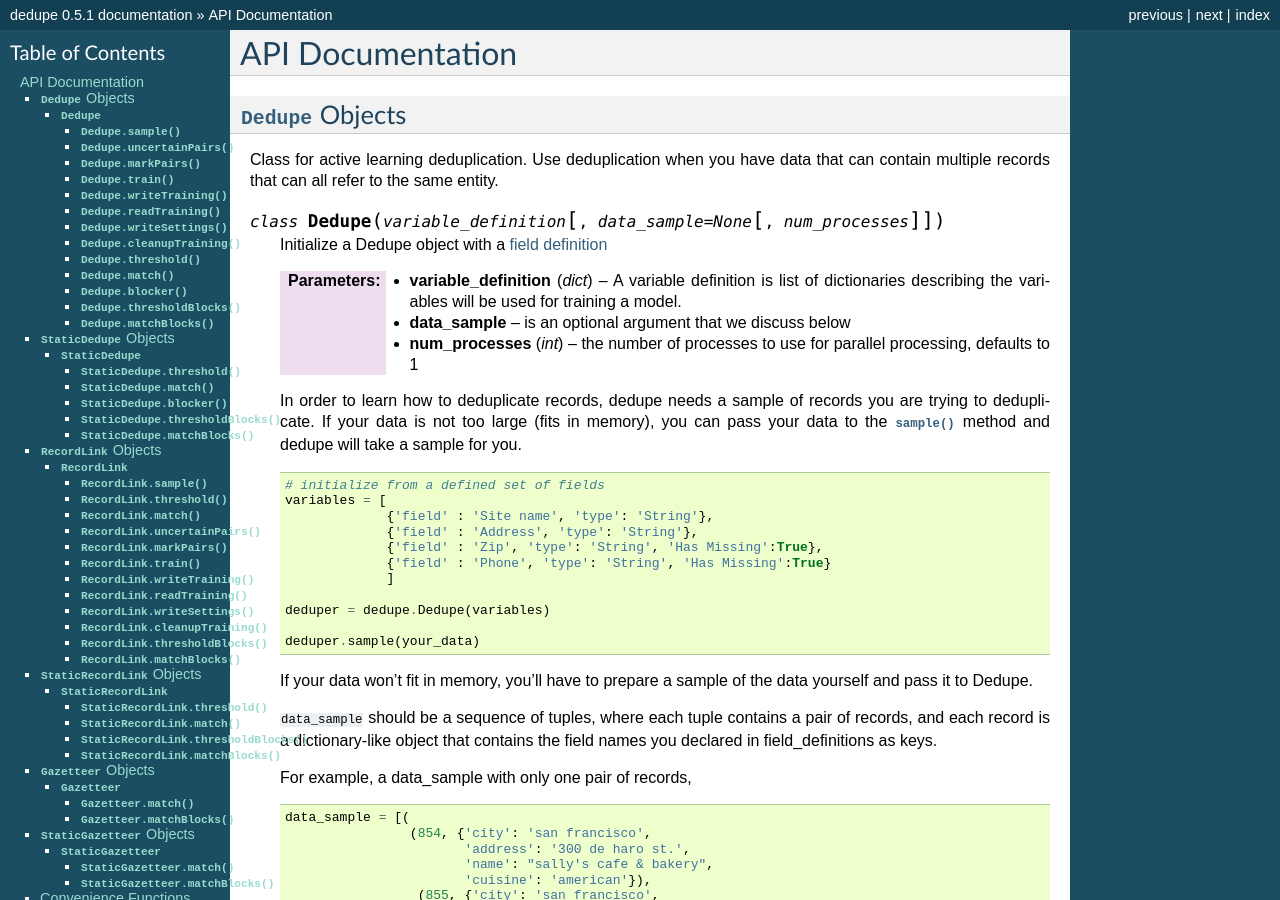
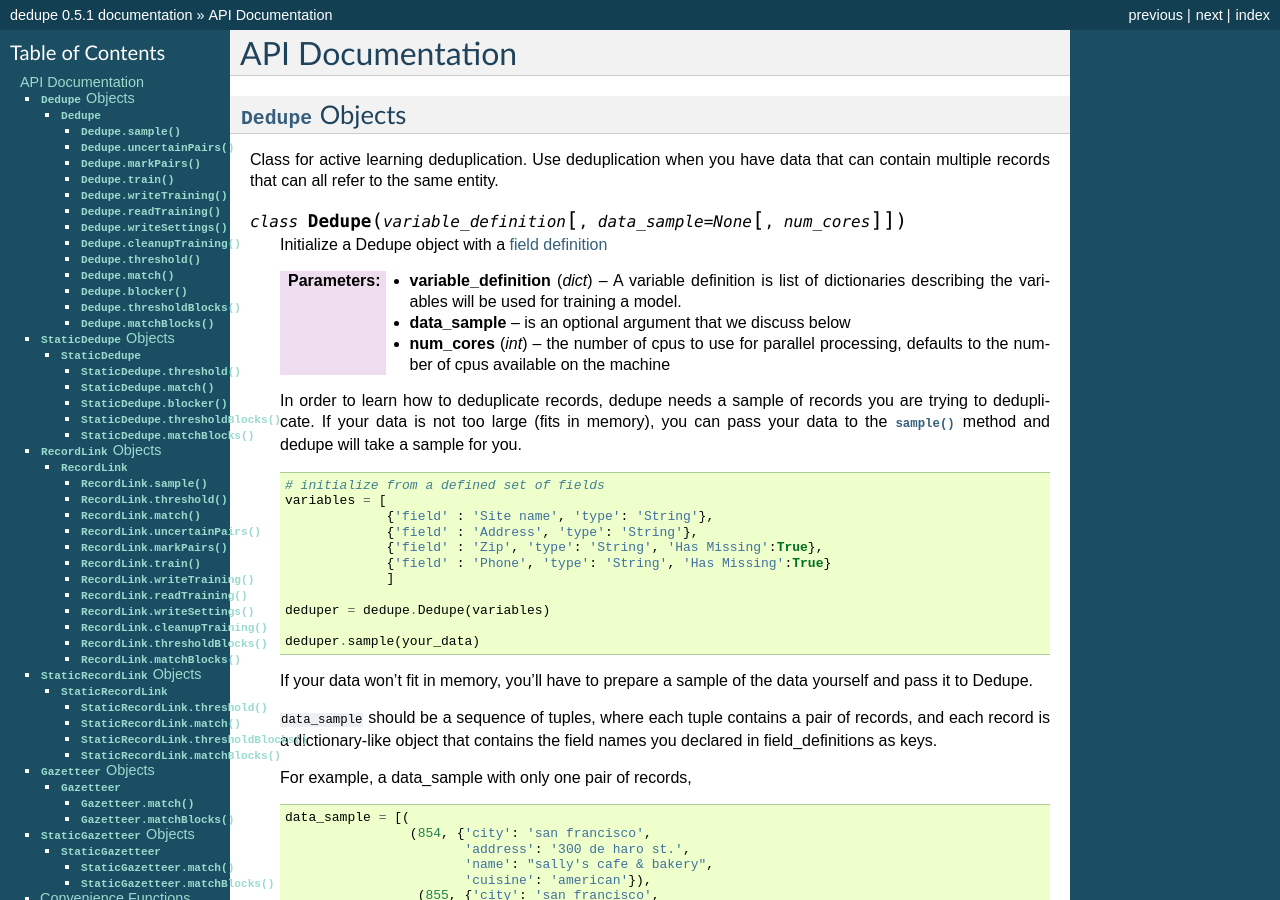
Before and after one commit to dedupeio/dedupe, a Sphinx documentation site: the page built from docs/API-documentation.rst, in a window 1280 px wide and 900 px high. Built offline with Sphinx 7.4.7, drawn with Linux system fonts in a browser that asks for light colours; some of the changed text lies outside the part shown.

Commit message:
num_processes -> num_cores, closes #261

```diff
--- a/docs/API-documentation.rst
+++ b/docs/API-documentation.rst
@@ -8,7 +8,7 @@ Class for active learning deduplication. Use deduplication when you have
 data that can contain multiple records that can all refer to the same
 entity.
 
-.. py:class:: Dedupe(variable_definition, [data_sample=None, [num_processes]])
+.. py:class:: Dedupe(variable_definition, [data_sample=None, [num_cores]])
 
    Initialize a Dedupe object with a :doc:`field definition <Variable-definition>`
 
@@ -16,8 +16,9 @@ entity.
 				    dictionaries describing the variables
 				    will be used for training a model.
    :param data_sample: is an optional argument that we discuss below
-   :param int num_processes: the number of processes to use for parallel
-			     processing, defaults to 1
+   :param int num_cores: the number of cpus to use for parallel
+			 processing, defaults to the number of cpus
+			 available on the machine
 
    In order to learn how to deduplicate records, dedupe needs a sample
    of records you are trying to deduplicate. If your data is not too
@@ -97,15 +98,16 @@ entity.
 Class for deduplication using saved settings. If you have already
 trained dedupe, you can load the saved settings with StaticDedupe.
 
-.. py:class:: StaticDedupe(settings_file, [num_processes])
+.. py:class:: StaticDedupe(settings_file, [num_cores])
 
    Initialize a Dedupe object with saved settings
 
    :param str settings_file: A file object containing settings info produced from
 			      the :py:meth:`Dedupe.writeSettings` of a
 			      previous, active Dedupe object.
-   :param int num_processes: the number of processes to use for parallel
-			       processing, defaults to 1
+   :param int num_cores: the number of cpus to use for parallel
+			 processing, defaults to the number of cpus
+			 available on the machine
 
 
    .. code:: python
@@ -158,7 +160,7 @@ Example
     [({'A1' : {'name' : 'howard'}}, {'B1' : {'name' : 'howie'}})]
 
 
-.. py:class:: RecordLink(variable_definition, [data_sample=None, [num_processes]])
+.. py:class:: RecordLink(variable_definition, [data_sample=None, [num_cores]])
 
    Initialize a Dedupe object with a variable definition
 
@@ -167,8 +169,9 @@ Example
 				    will be used for training a model.
    :param data_sample: is an optional argument that `we'll discuss fully
 		       below <#wiki-sample-dedupe>`__
-   :param int num_processes: the number of processes to use for parallel
-			     processing, defaults to 1
+   :param int num_cores: the number of cpus to use for parallel
+			 processing, defaults to the number of cpus
+			 available on the machine
 
 
    We assume that the fields you want to compare across datasets have the
@@ -203,15 +206,16 @@ Class for record linkage using saved settings. If you have already
 trained a record linkage instance, you can load the saved settings with
 StaticRecordLink.
 
-.. py:class:: StaticRecordLink(settings_file, [num_processes])
+.. py:class:: StaticRecordLink(settings_file, [num_cores])
 
    Initialize a Dedupe object with saved settings
 
    :param str settings_file: File object containing settings data produced from
 			      the :py:meth:`RecordLink.writeSettings` of a
 			      previous, active Dedupe object.
-   :param int num_processes: the number of processes to use for parallel
-			       processing, defaults to 1
+   :param int num_cores: the number of cpus to use for parallel
+			 processing, defaults to the number of cpus
+			 available on the machine
 
 
    .. code:: python
```
Also changed, not shown: 3 other files.
